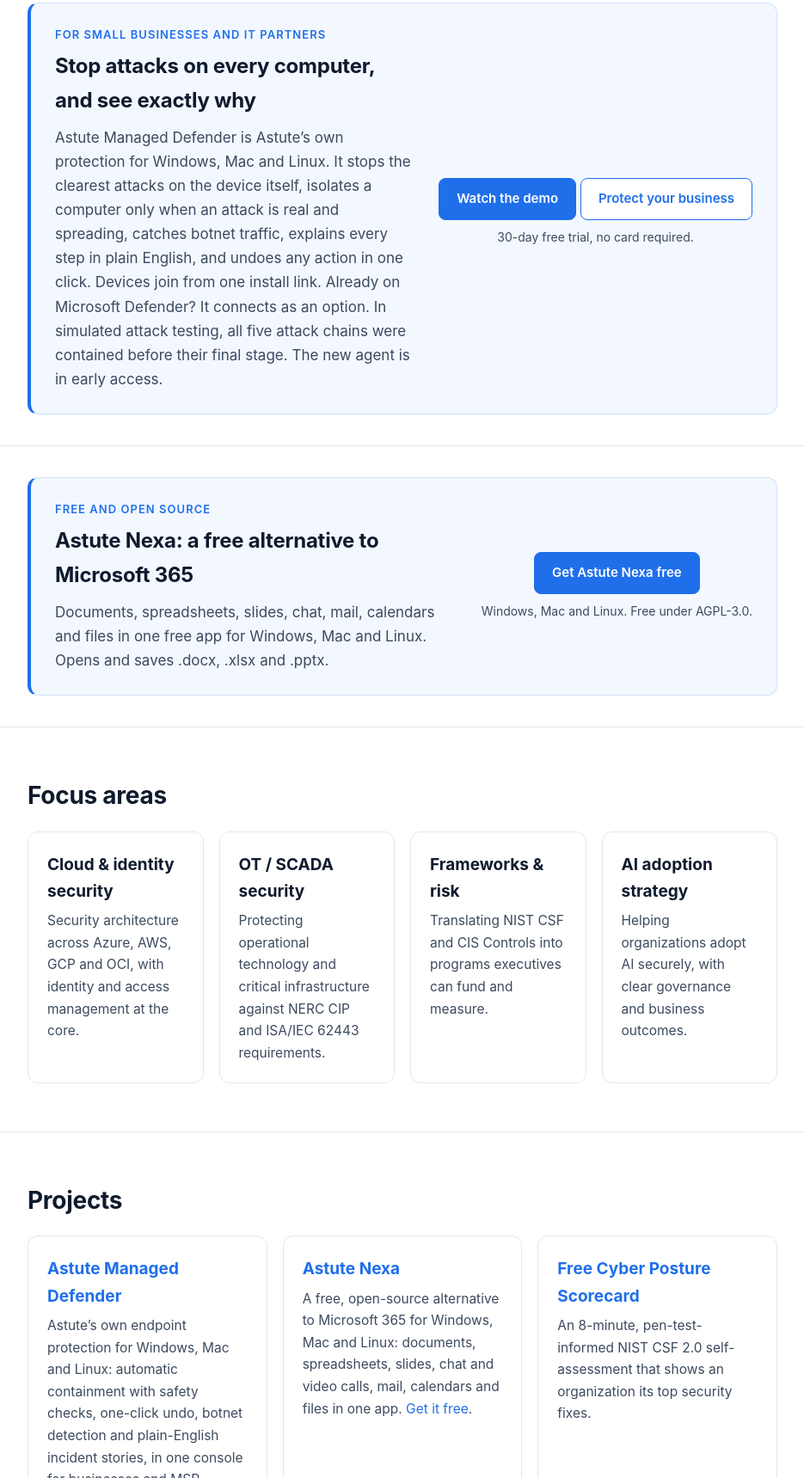
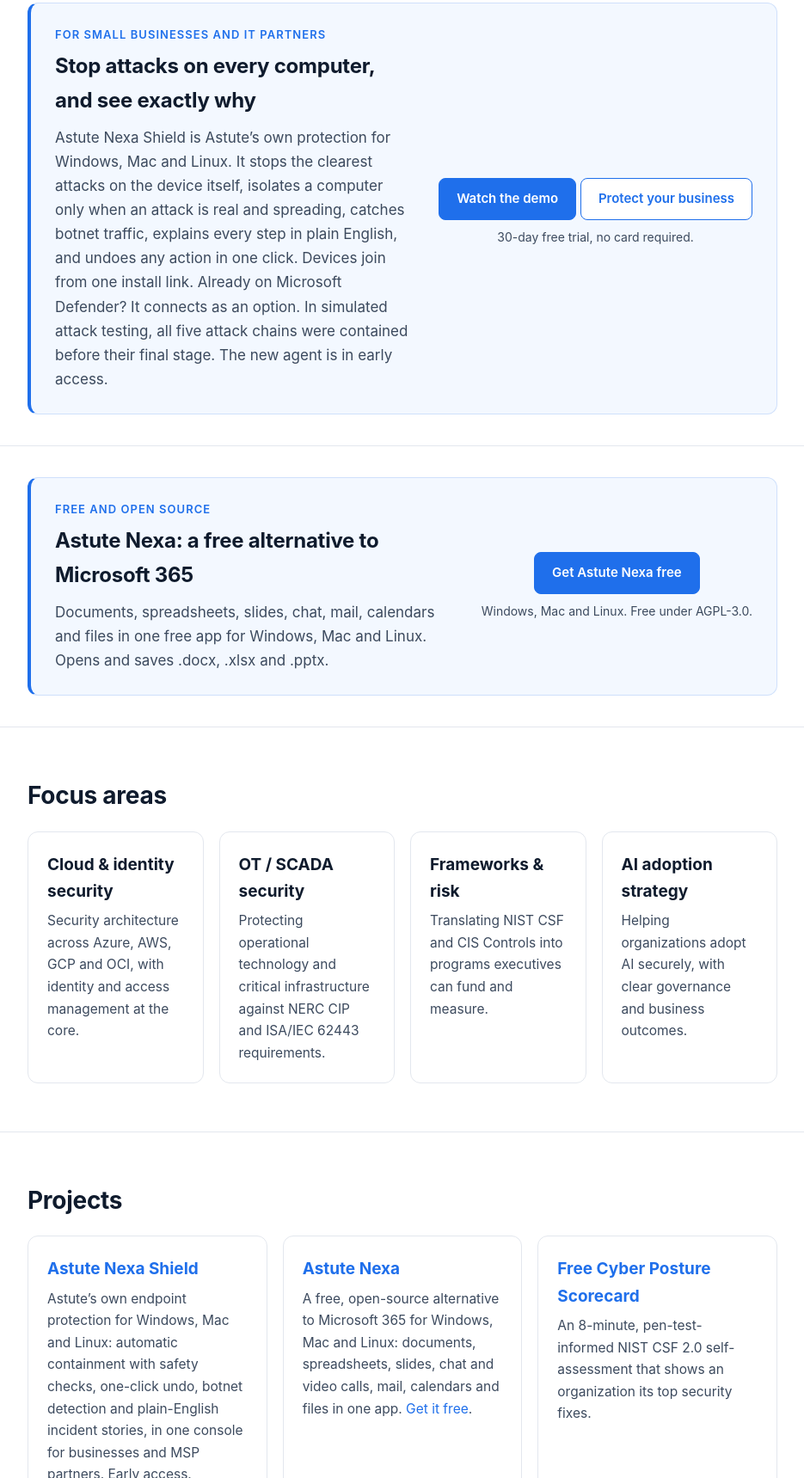
Before and after one commit to nicholaslorizio/nicholaslorizio.github.io, a plain HTML site: page index.html in a window 1280 px wide. Shown: the part 515-2234 px from the top of the page at 86% size, without its empty margins (172-1107 px from the left). Drawn offline with Linux system fonts and the light colour scheme.

Commit message:
Rename Astute Managed Defender to Astute Nexa Shield (#12)
Co-authored-by: Claude <noreply@anthropic.com>

```diff
--- a/index.html
+++ b/index.html
@@ -138,7 +138,7 @@
       <div>
         <p class="eyebrow">For small businesses and IT partners</p>
         <h2>Stop attacks on every computer, and see exactly why</h2>
-        <p>Astute Managed Defender is Astute&rsquo;s own protection for Windows, Mac and Linux. It stops the clearest attacks on the device itself, isolates a computer only when an attack is real and spreading, catches botnet traffic, explains every step in plain English, and undoes any action in one click. Devices join from one install link. Already on Microsoft Defender? It connects as an option. In simulated attack testing, all five attack chains were contained before their final stage. The new agent is in early access.</p>
+        <p>Astute Nexa Shield is Astute&rsquo;s own protection for Windows, Mac and Linux. It stops the clearest attacks on the device itself, isolates a computer only when an attack is real and spreading, catches botnet traffic, explains every step in plain English, and undoes any action in one click. Devices join from one install link. Already on Microsoft Defender? It connects as an option. In simulated attack testing, all five attack chains were contained before their final stage. The new agent is in early access.</p>
       </div>
       <div class="cta-action">
         <a class="btn btn-primary" href="/defender-demo/">Watch the demo</a>
@@ -178,7 +178,7 @@
   <div class="wrap">
     <h2>Projects</h2>
     <div class="cards">
-<div class="card"><h3><a href="https://astute-shield-ops.base44.app/">Astute Managed Defender</a></h3><p>Astute&rsquo;s own endpoint protection for Windows, Mac and Linux: automatic containment with safety checks, one-click undo, botnet detection and plain-English incident stories, in one console for businesses and MSP partners. Early access.</p></div>
+<div class="card"><h3><a href="https://astute-shield-ops.base44.app/">Astute Nexa Shield</a></h3><p>Astute&rsquo;s own endpoint protection for Windows, Mac and Linux: automatic containment with safety checks, one-click undo, botnet detection and plain-English incident stories, in one console for businesses and MSP partners. Early access.</p></div>
 <div class="card"><h3><a href="/nexa/">Astute Nexa</a></h3><p>A free, open-source alternative to Microsoft 365 for Windows, Mac and Linux: documents, spreadsheets, slides, chat and video calls, mail, calendars and files in one app. <a href="/nexa/">Get it free</a>.</p></div>
 <div class="card"><h3><a href="https://bit.ly/4BgvUy8">Free Cyber Posture Scorecard</a></h3><p>An 8-minute, pen-test-informed NIST CSF 2.0 self-assessment that shows an organization its top security fixes.</p></div>
     </div>
```
Also changed, not shown: consulting/index.html (+1 -1 lines), defender-demo/index.html (+5 -5 lines).
